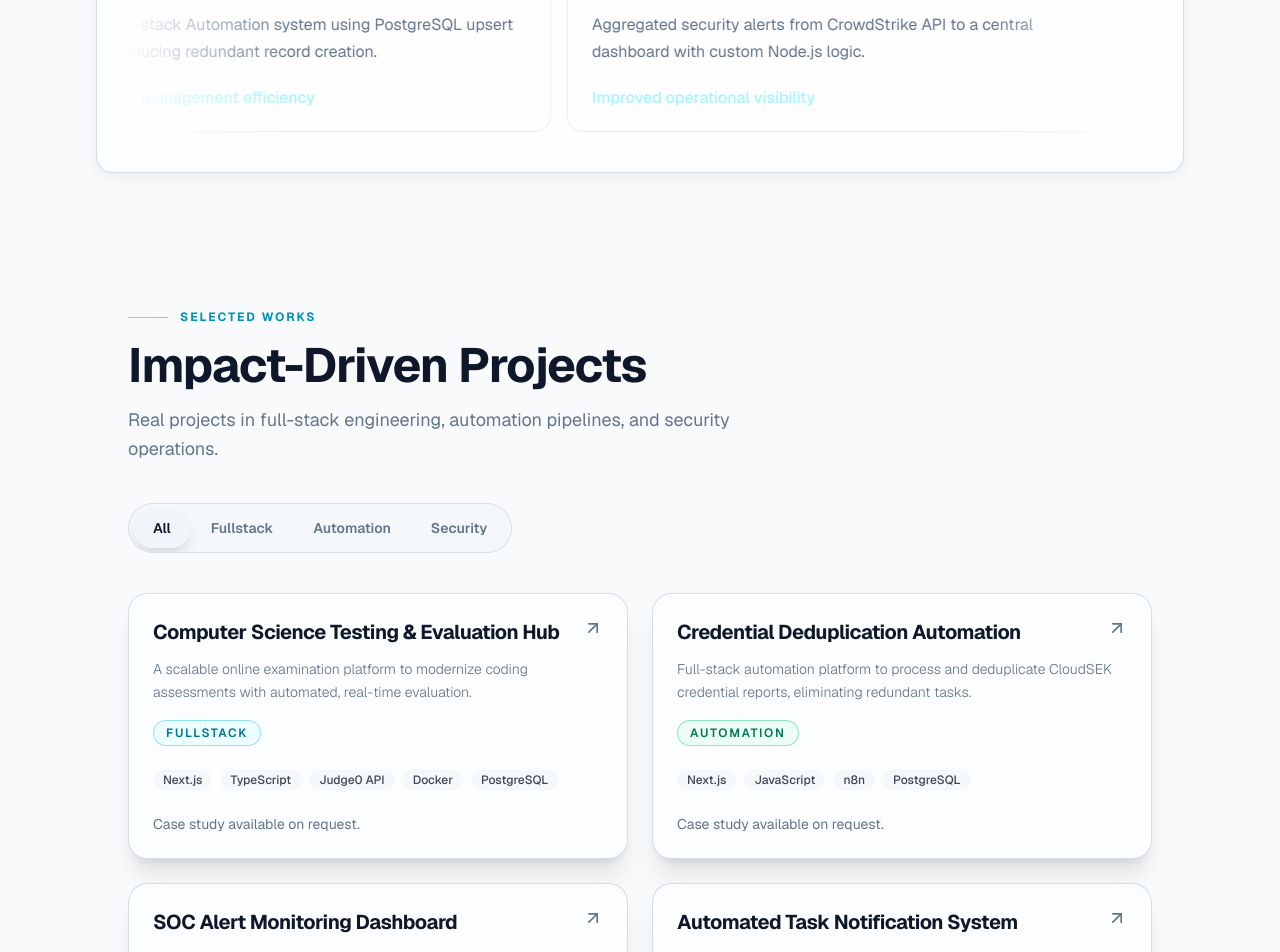
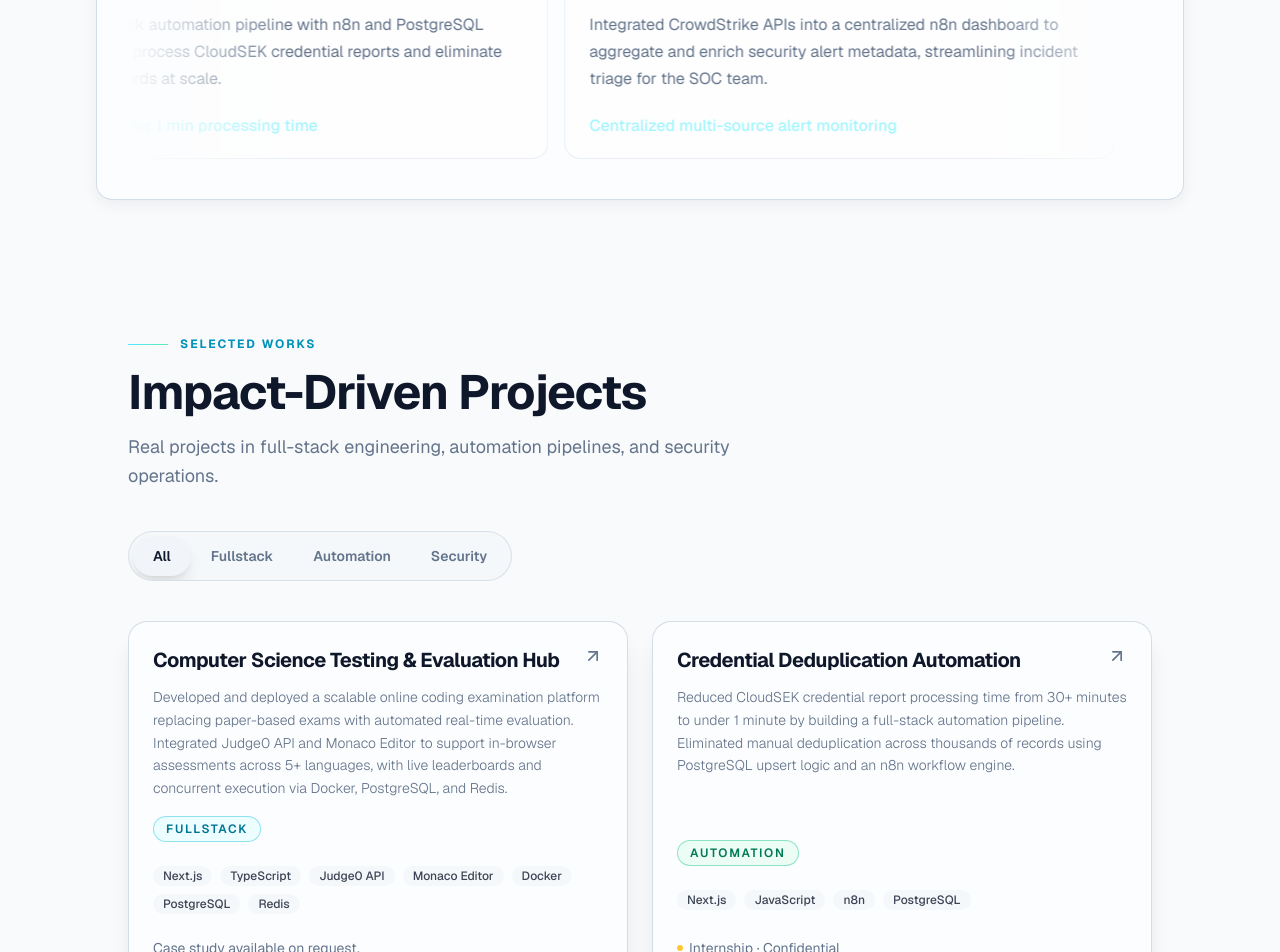
Before and after one commit to Jabjibi/profileme, a Next.js app: page / in a window 1280 px wide. Shown: the part 1848-2800 px from the top of the page. Built offline with nearby package versions, Linux system fonts and the light colour scheme.

Commit message:
feat: enhance project descriptions and add confidentiality indicators in portfolio data

```diff
--- a/src/components/sections/projects-section.tsx
+++ b/src/components/sections/projects-section.tsx
@@ -143,7 +143,12 @@ export function ProjectsSection() {
                         ))}
                       </div>
 
-                      {liveProject ? (
+                      {project.confidential ? (
+                        <p className="inline-flex items-center gap-1.5 text-sm text-muted-foreground">
+                          <span className="size-1.5 rounded-full bg-amber-400/80" />
+                          Internship · Confidential
+                        </p>
+                      ) : liveProject ? (
                         <a
                           href={project.link}
                           target="_blank"
--- a/src/data/portfolio.json
+++ b/src/data/portfolio.json
@@ -20,38 +20,42 @@
   "projects": [
     {
       "title": "Computer Science Testing & Evaluation Hub",
-      "description": "A scalable online examination platform to modernize coding assessments with automated, real-time evaluation.",
-      "stack": ["Next.js", "TypeScript", "Judge0 API", "Docker", "PostgreSQL"],
+      "description": "Developed and deployed a scalable online coding examination platform replacing paper-based exams with automated real-time evaluation. Integrated Judge0 API and Monaco Editor to support in-browser assessments across 5+ languages, with live leaderboards and concurrent execution via Docker, PostgreSQL, and Redis.",
+      "stack": ["Next.js", "TypeScript", "Judge0 API", "Monaco Editor", "Docker", "PostgreSQL", "Redis"],
       "category": "fullstack",
       "link": ""
     },
     {
       "title": "Credential Deduplication Automation",
-      "description": "Full-stack automation platform to process and deduplicate CloudSEK credential reports, eliminating redundant tasks.",
+      "description": "Reduced CloudSEK credential report processing time from 30+ minutes to under 1 minute by building a full-stack automation pipeline. Eliminated manual deduplication across thousands of records using PostgreSQL upsert logic and an n8n workflow engine.",
       "stack": ["Next.js", "JavaScript", "n8n", "PostgreSQL"],
       "category": "automation",
-      "link": ""
+      "link": "",
+      "confidential": true
     },
     {
       "title": "SOC Alert Monitoring Dashboard",
-      "description": "Centralized monitoring dashboard integrating CrowdStrike API to aggregate, filter, and enrich incident metadata.",
+      "description": "Integrated CrowdStrike APIs into a centralized n8n dashboard to aggregate, filter, and enrich security alert metadata — streamlining incident triage and reducing manual lookup time across distributed SOC workflows.",
       "stack": ["Next.js", "JavaScript", "n8n", "CrowdStrike API"],
       "category": "security",
-      "link": ""
+      "link": "",
+      "confidential": true
     },
     {
       "title": "Automated Task Notification System",
-      "description": "Automated tracking system fetching pending tasks via REST API and dynamic Slack notifications to prevent missed deadlines.",
+      "description": "Engineered a Slack notification workflow that polls REST APIs every 2 hours and auto-tags assignees for overdue tasks, achieving zero missed deadlines across the SOC team.",
       "stack": ["n8n", "JavaScript", "Excel Sheets API", "Slack API"],
       "category": "automation",
-      "link": ""
+      "link": "",
+      "confidential": true
     },
     {
       "title": "Web Vulnerability Pentesting",
-      "description": "Conducted grey-box penetration testing to identify vulnerabilities based on OWASP Top 10.",
-      "stack": ["Burp Suite", "OWASP Top 10"],
+      "description": "Identified 20 security vulnerabilities across client API endpoints via grey-box penetration testing — including Broken Access Control, XSS, and Parameter Tampering. Delivered severity-graded remediation reports with mitigation guidance for each finding.",
+      "stack": ["Burp Suite", "Turbo Intruder", "OWASP Top 10"],
       "category": "security",
-      "link": ""
+      "link": "",
+      "confidential": true
     }
   ]
 }
--- a/src/data/portfolio.ts
+++ b/src/data/portfolio.ts
@@ -8,6 +8,7 @@ export type ProjectItem = {
   stack: string[];
   category: ProjectCategory;
   link: string;
+  confidential?: boolean;
 };
 
 export const profile = raw.profile;
--- a/src/data/sections/slider.json
+++ b/src/data/sections/slider.json
@@ -4,18 +4,18 @@
   "slides": [
     {
       "title": "Credential Deduplication System",
-      "summary": "Developed Full-stack Automation system using PostgreSQL upsert mechanism, reducing redundant record creation.",
-      "metric": "Increased data management efficiency"
+      "summary": "Built a full-stack automation pipeline with n8n and PostgreSQL upsert logic to process CloudSEK credential reports and eliminate redundant records at scale.",
+      "metric": "30+ min → under 1 min processing time"
     },
     {
       "title": "SOC Alert Monitoring Dashboard",
-      "summary": "Aggregated security alerts from CrowdStrike API to a central dashboard with custom Node.js logic.",
-      "metric": "Improved operational visibility"
+      "summary": "Integrated CrowdStrike APIs into a centralized n8n dashboard to aggregate and enrich security alert metadata, streamlining incident triage for the SOC team.",
+      "metric": "Centralized multi-source alert monitoring"
     },
     {
       "title": "Automated Task Notification System",
-      "summary": "Built an automated daily task tracking system to fetch pending tasks via REST API and send Slack alerts.",
-      "metric": "Achieved zero missed deadlines"
+      "summary": "Engineered a Slack workflow that polls REST APIs every 2 hours and auto-tags assignees for overdue tasks, eliminating missed deadlines across the SOC team.",
+      "metric": "Zero missed deadlines"
     }
   ]
 }
```
Also changed, not shown: 1 other file (tests, documents, lock files or other folders).
